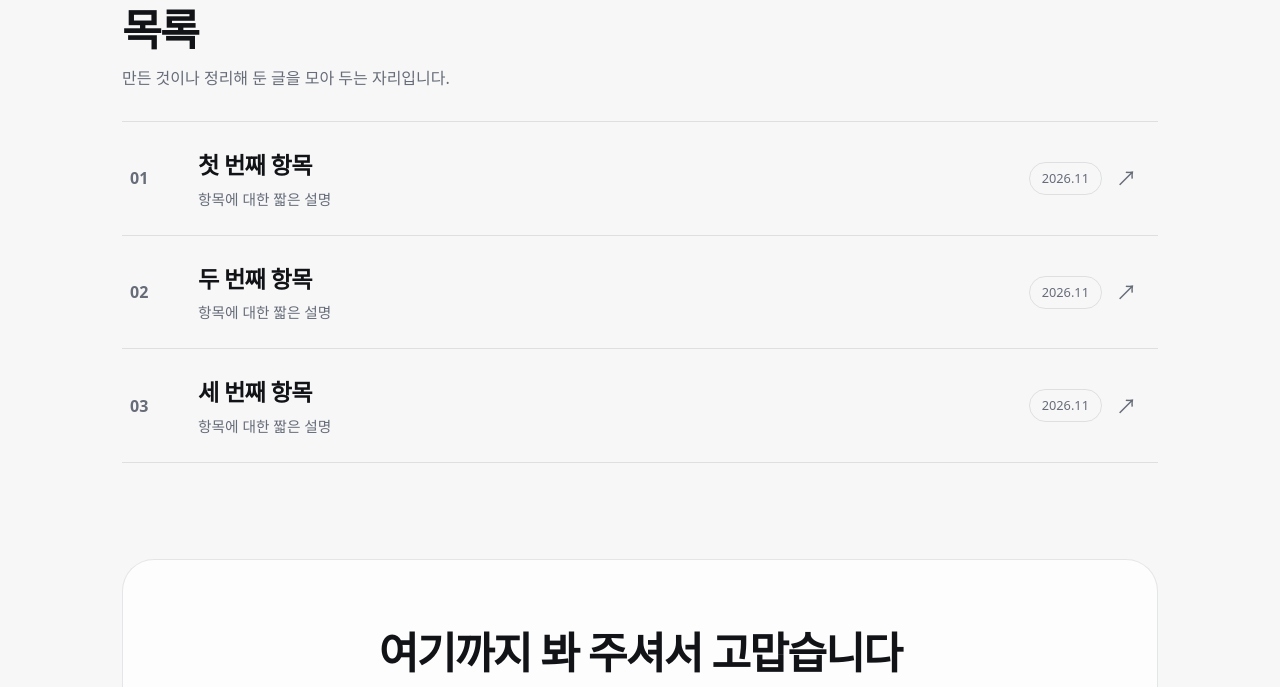
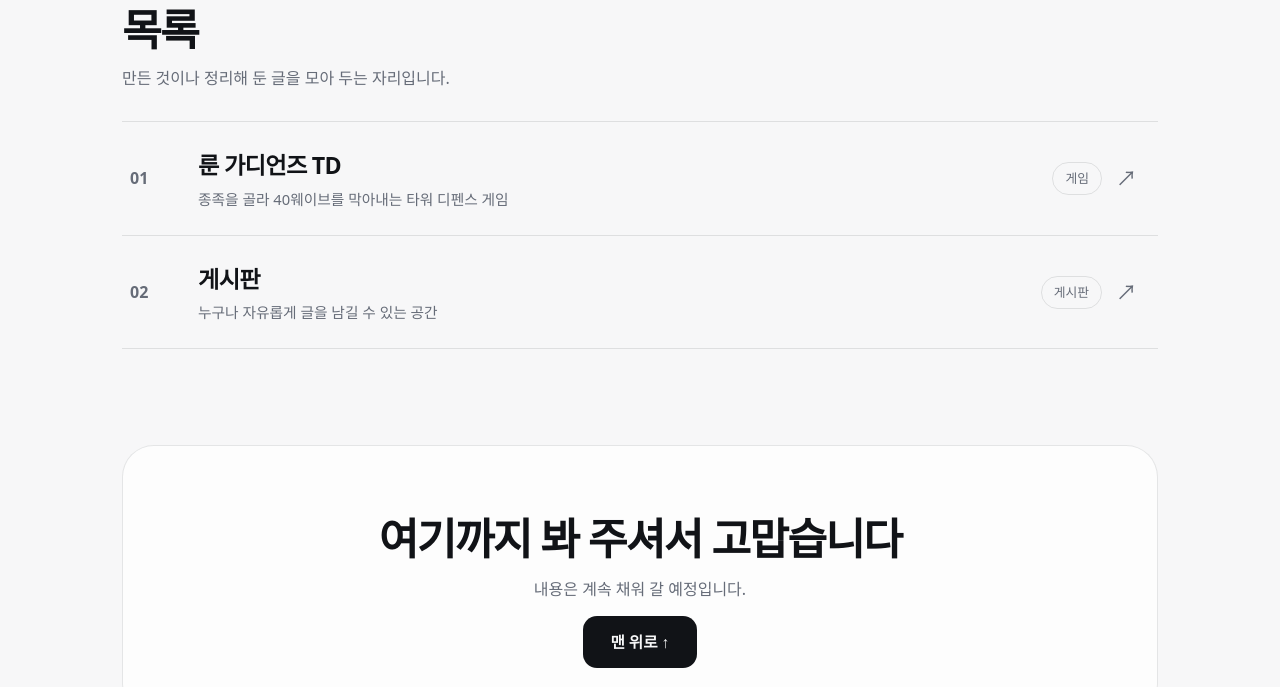
Before and after one commit to anthd227/test-website, a plain HTML site: page index.html in a window 1280 px wide. Shown: the part 2076-2763 px from the top of the page. Drawn offline with Linux system fonts and the light colour scheme.

Commit message:
feat: 목록에 게임과 게시판 항목 추가

```diff
--- a/index.html
+++ b/index.html
@@ -295,9 +295,8 @@
       <h2 class="rv">목록</h2>
       <p class="lead rv">만든 것이나 정리해 둔 글을 모아 두는 자리입니다.</p>
       <ul class="list">
-        <li class="rv"><div class="row"><span class="no">01</span><div><b>첫 번째 항목</b><p>항목에 대한 짧은 설명</p></div><small>2026.11</small><span class="go">↗</span></div></li>
-        <li class="rv"><div class="row"><span class="no">02</span><div><b>두 번째 항목</b><p>항목에 대한 짧은 설명</p></div><small>2026.11</small><span class="go">↗</span></div></li>
-        <li class="rv"><div class="row"><span class="no">03</span><div><b>세 번째 항목</b><p>항목에 대한 짧은 설명</p></div><small>2026.11</small><span class="go">↗</span></div></li>
+        <li class="rv"><a class="row" href="game.html"><span class="no">01</span><div><b>룬 가디언즈 TD</b><p>종족을 골라 40웨이브를 막아내는 타워 디펜스 게임</p></div><small>게임</small><span class="go">↗</span></a></li>
+        <li class="rv"><a class="row" href="board.html"><span class="no">02</span><div><b>게시판</b><p>누구나 자유롭게 글을 남길 수 있는 공간</p></div><small>게시판</small><span class="go">↗</span></a></li>
       </ul>
     </section>
 
```
